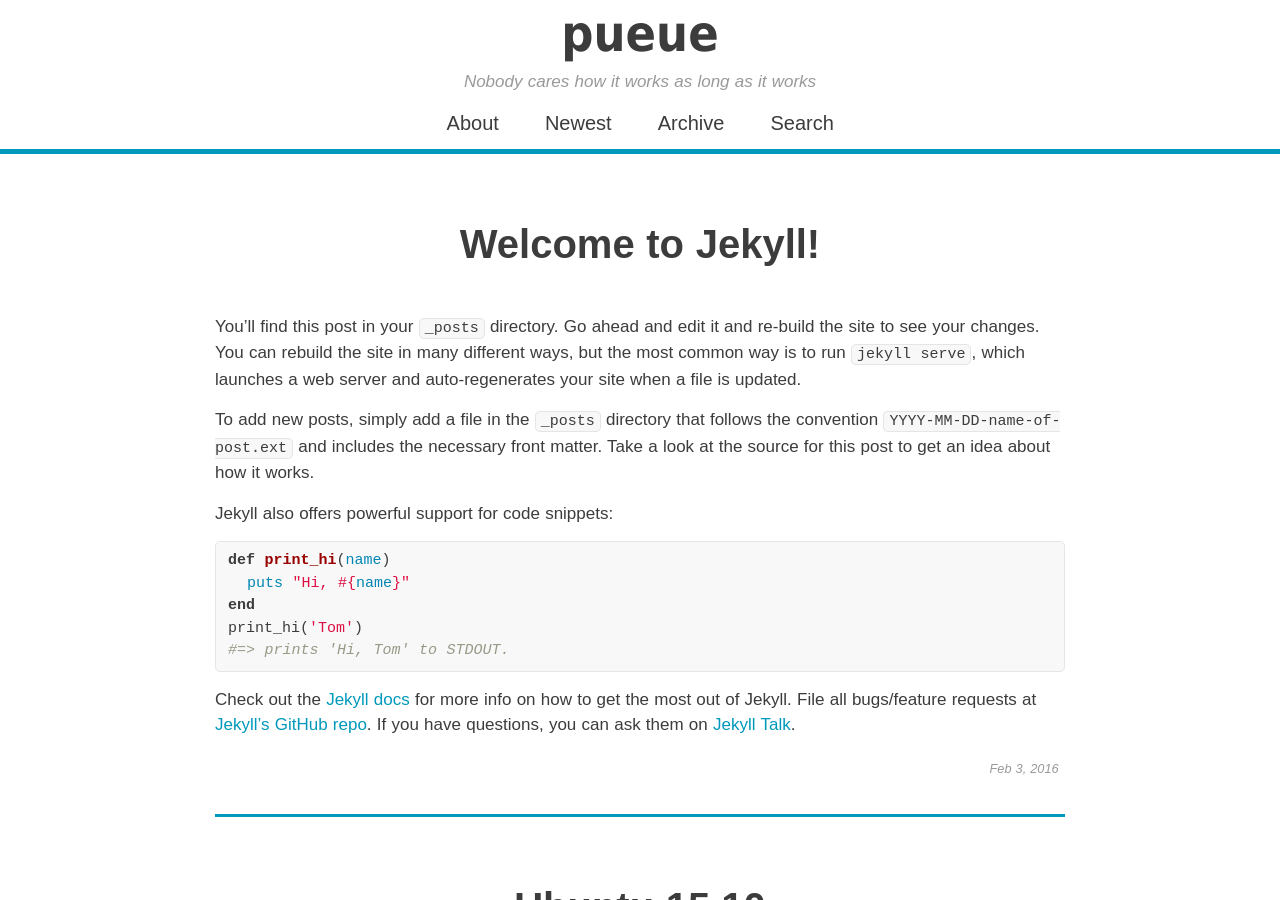
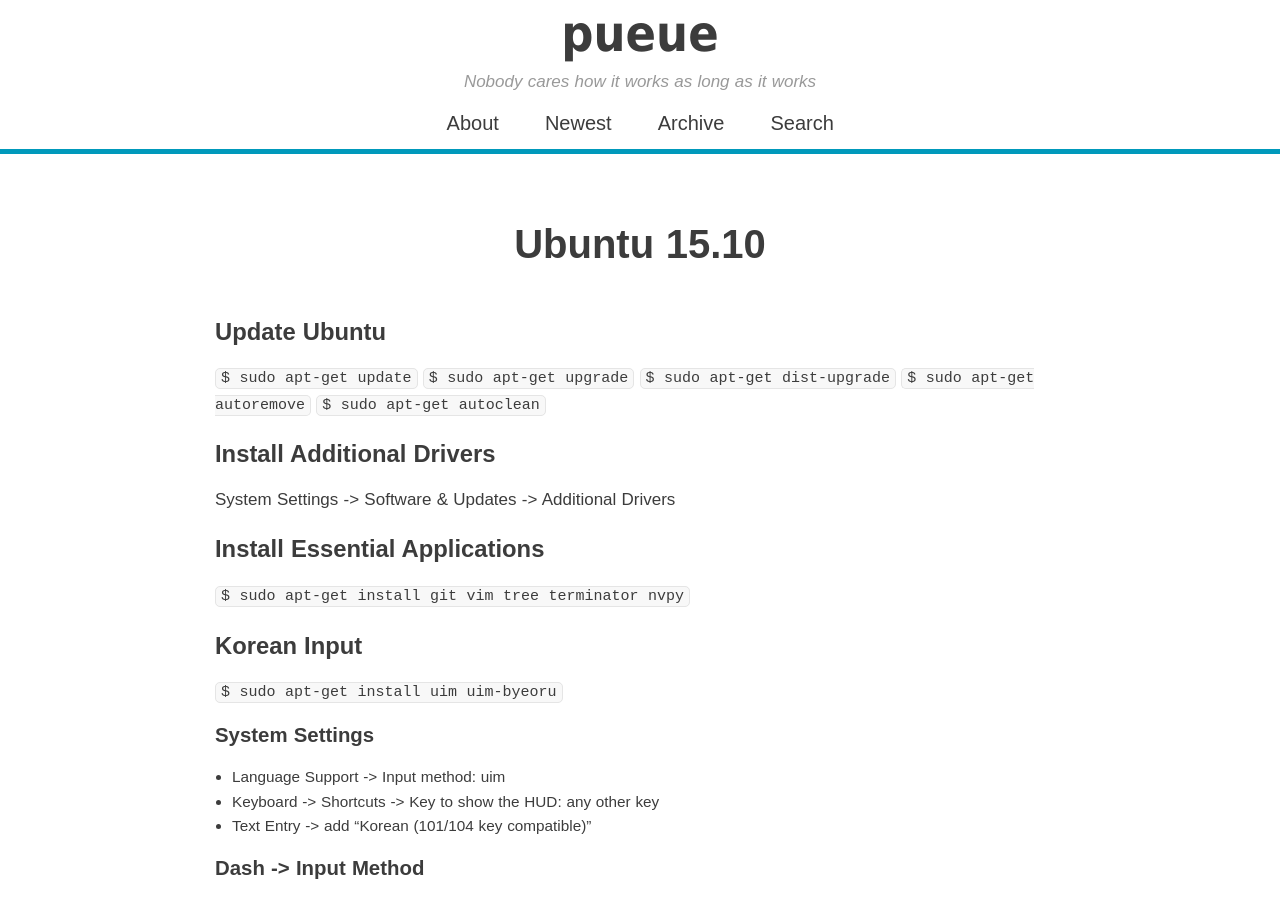
Before and after one commit to gloorx/gloorx.github.io, a Jekyll site: the page built from index.html, in a window 1280 px wide and 900 px high. Built offline with Jekyll 4.4.1, drawn with Linux system fonts in a browser that asks for light colours; some web fonts are replaced; the list of posts is cut into pages by our own code; some of the changed text lies outside the part shown.

Commit message:
remove test post

````diff
--- a/_posts/Scribbles/2016-02-04-welcome-to-jekyll.markdown
+++ /dev/null
@@ -1,25 +0,0 @@
----
-layout: post
-title:  "Welcome to Jekyll!"
-date:   2016-02-04 01:39:28 +0900
-category: Setting
----
-You’ll find this post in your `_posts` directory. Go ahead and edit it and re-build the site to see your changes. You can rebuild the site in many different ways, but the most common way is to run `jekyll serve`, which launches a web server and auto-regenerates your site when a file is updated.
-
-To add new posts, simply add a file in the `_posts` directory that follows the convention `YYYY-MM-DD-name-of-post.ext` and includes the necessary front matter. Take a look at the source for this post to get an idea about how it works.
-
-Jekyll also offers powerful support for code snippets:
-
-```ruby
-def print_hi(name)
-  puts "Hi, #{name}"
-end
-print_hi('Tom')
-#=> prints 'Hi, Tom' to STDOUT.
-```
-
-Check out the [Jekyll docs][jekyll-docs] for more info on how to get the most out of Jekyll. File all bugs/feature requests at [Jekyll’s GitHub repo][jekyll-gh]. If you have questions, you can ask them on [Jekyll Talk][jekyll-talk].
-
-[jekyll-docs]: http://jekyllrb.com/docs/home
-[jekyll-gh]:   https://github.com/jekyll/jekyll
-[jekyll-talk]: https://talk.jekyllrb.com/
````
Also changed, not shown: about.md (+1 -0 lines).
